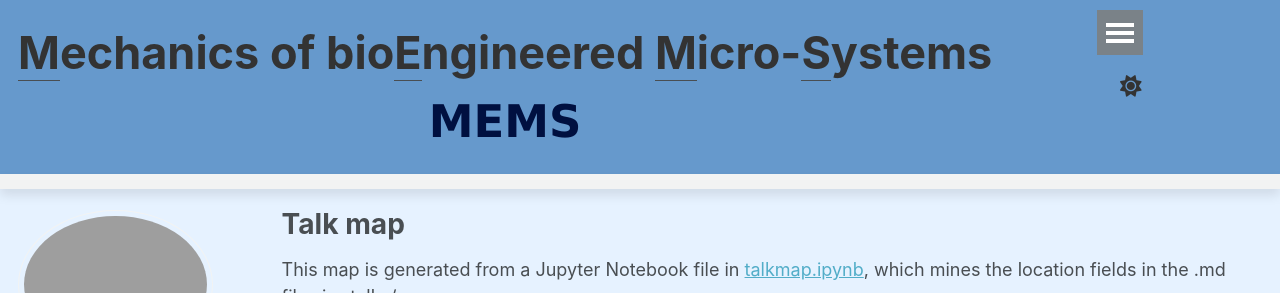
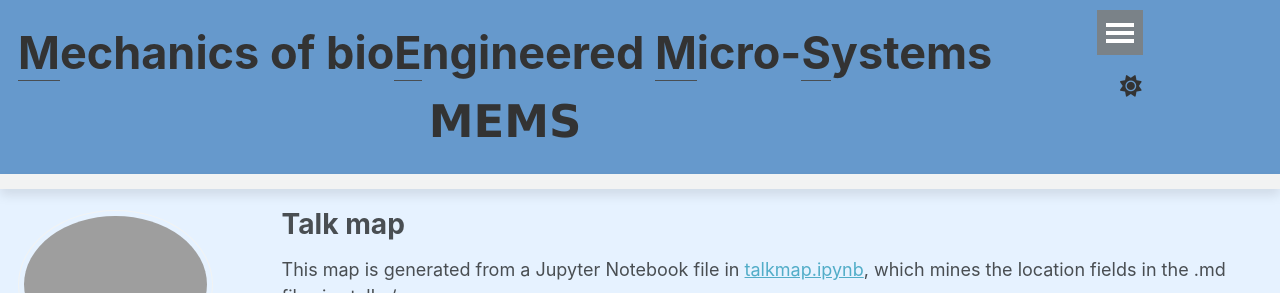
Before and after one commit to BasharEmon/BasharEmon.github.io, a Jekyll site: the page built from _pages/talkmap.html, in a window 1280 px wide. Shown: the top 293 px of the page. Built offline with Jekyll 4.4.1, drawn with Linux system fonts in a browser that asks for light colours; nearby versions of some CDN libraries; some web fonts are replaced.

Commit message:
Update _config.yml

```diff
--- a/_config.yml
+++ b/_config.yml
@@ -9,7 +9,7 @@
 # Basic Site Settings
 locale                   : "en-US"
 site_theme               : "default"
-title                    : "<u>M</u>echanics of bio<u>E</u>ngineered <u>M</u>icro-<u>S</u>ystems<br><span style='font-size: 1000; font-family: Orbitron, Verdana, sans-serif;color: #001040;'>MEMS</span>"
+title                    : "<u>M</u>echanics of bio<u>E</u>ngineered <u>M</u>icro-<u>S</u>ystems<br><span style='font-size: 9000 !important; font-family: Orbitron, Verdana, sans-serif;'>MEMS</span>"
                           # Mechanics of bioEngineered Micro-Systems
                           # MEMS
                           # Tissue MicroEnvironment Mechanics & Simulation (Ti-MEMS)
```
